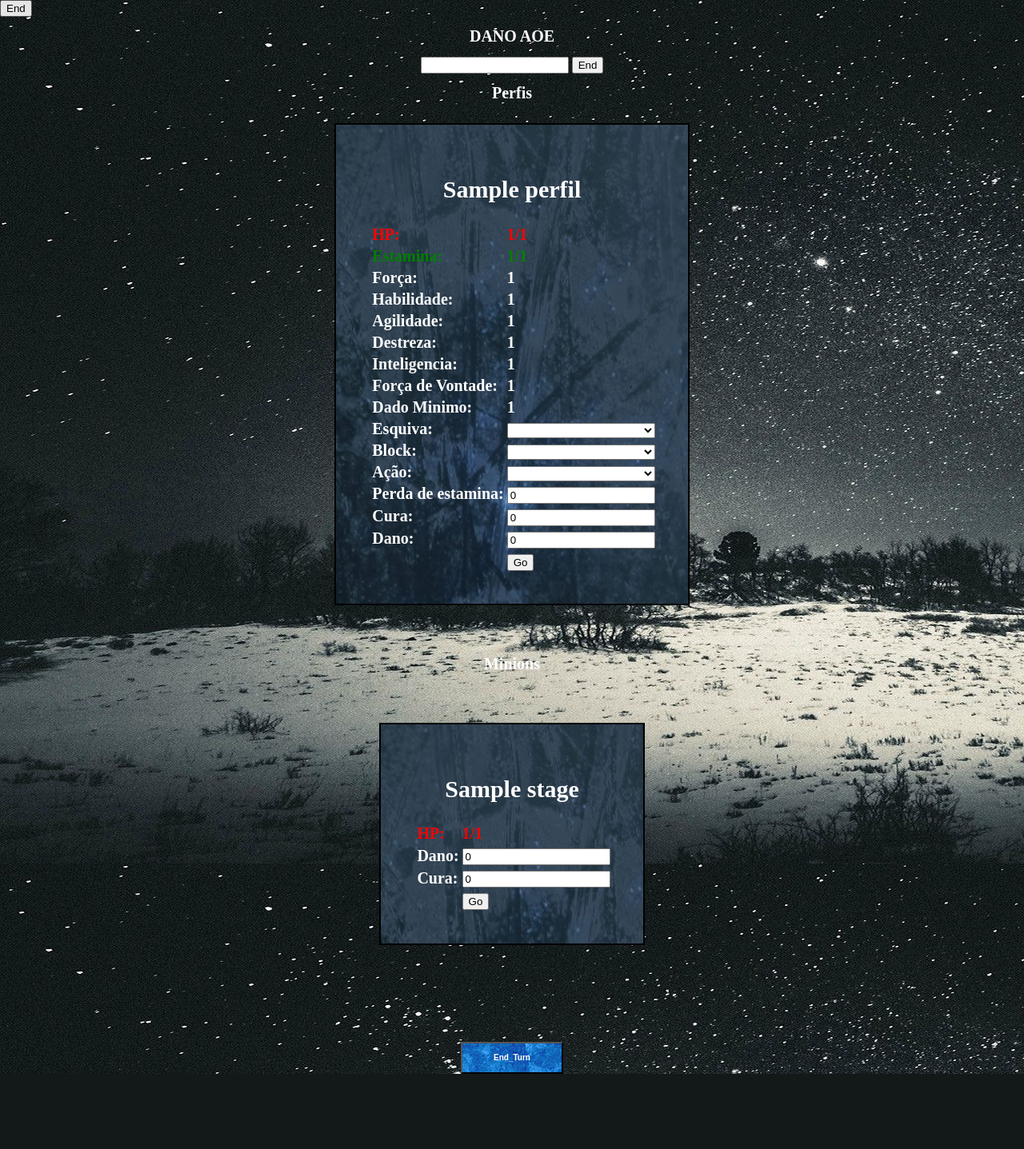
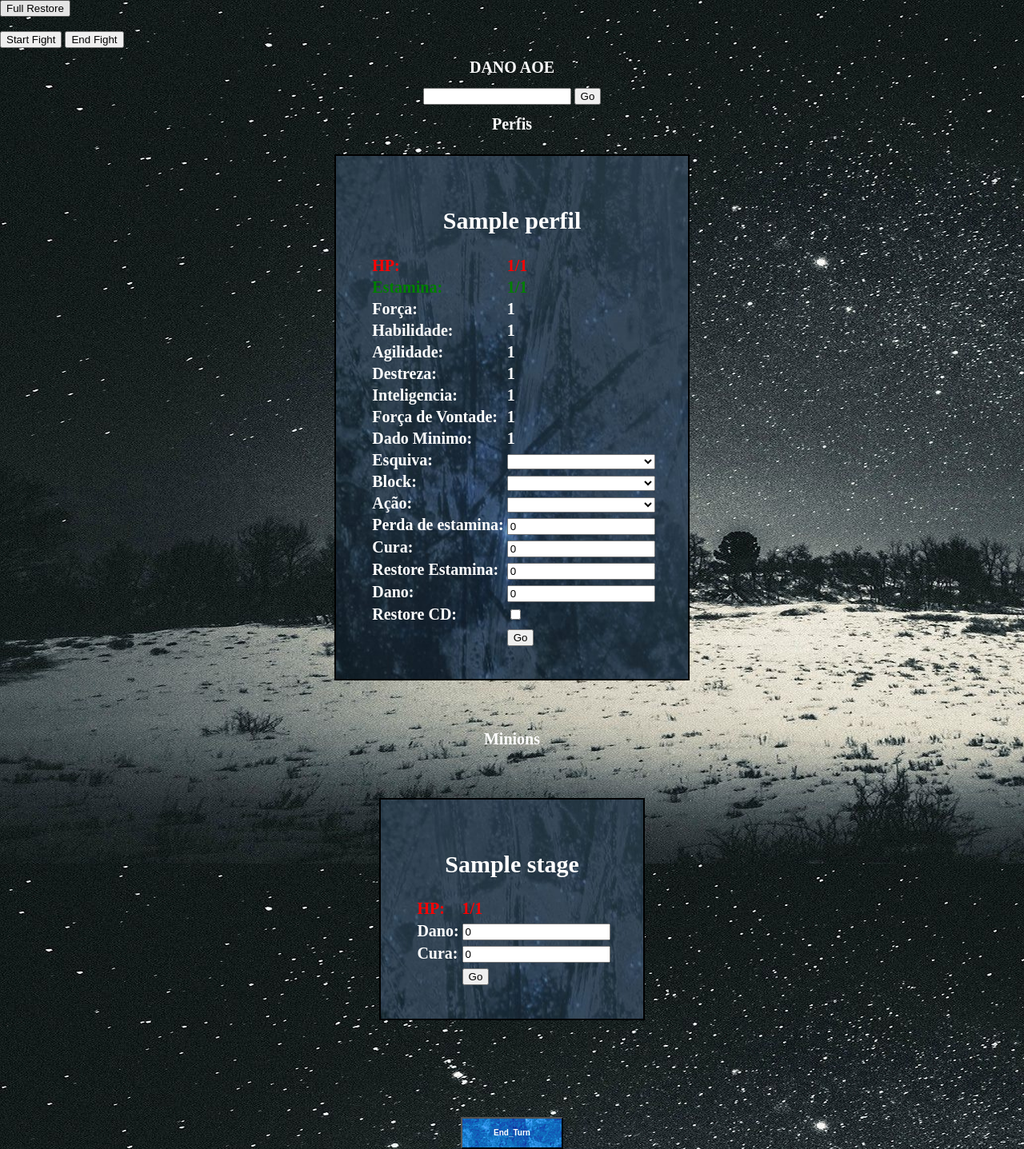
Before and after one commit to lucasgsouza03/RPG, a Django app: page /perfil/ in a window 1280 px wide. Shown: the whole page at 80% size. Before the commit the page ends 1343 px from the top, so only its background shows below. Run offline with Django 3.2, Linux system fonts and the light colour scheme; tables that the repository leaves empty hold one stand-in row (values such as "Sample post").

Commit message:
patch 1.0 liber summa

```diff
--- a/RPG/settings.py
+++ b/RPG/settings.py
@@ -41,7 +41,6 @@ INSTALLED_APPS = [
     'django.contrib.sessions',
     'django.contrib.messages',
     'django.contrib.staticfiles',
-    'reset_migrations',
     'RPJOGA',
 ]
 
--- a/RPJOGA/forms.py
+++ b/RPJOGA/forms.py
@@ -52,13 +52,8 @@ class acoes(forms.Form):
             return estamina
 
     def turno(estamina, forc_vont):
-        forc_vont = int(forc_vont)
-        if forc_vont == 6:
-            estamina = estamina + 30
-            return estamina
-        else:
-            estamina = estamina + 15
-            return estamina
+        estamina = estamina + 30
+        return estamina
 
 class malun_est(forms.Form):
     nome = forms.CharField()
@@ -81,3 +76,6 @@ class malun_est(forms.Form):
         forc_vont = int(forc_vont)
         estamina = base + ((forc_vont + 10)**2)
         return estamina
+
+    def calc_crit(self):
+        return 20 - (self.agilidade // 2)
--- a/RPJOGA/models.py
+++ b/RPJOGA/models.py
@@ -17,7 +17,8 @@ class char(models.Model):
     estamina = models.IntegerField()
     base_hp =  models.IntegerField()
     base_estamina = models.IntegerField()
-    dmin = models.IntegerField(blank = True)
+    dmin = models.IntegerField(blank=True, null=True)
+    dcrit = models.IntegerField(blank=True, null=True)
 
     class Meta:
         db_table = "perfil"
--- a/RPJOGA/templates/log.html
+++ b/RPJOGA/templates/log.html
@@ -17,6 +17,8 @@
                     <b style="color:blue">{{ i.tipo }}:  {{ i.mensagem }}</b><br>
                     {% elif i.mensagem == "Fim da batalha====================================================================================" %}
                     <b style="color:Red">{{ i.tipo }}:  {{ i.mensagem }}</b><br>
+                    {% elif i.mensagem == "Início da batalha===================================================================================" %}
+                    <b style="color:green">{{ i.tipo }}:  {{ i.mensagem }}</b><br>
                     {% else %}
                     {{ i.tipo }}:  {{ i.mensagem }}<br>
                     {% endif %}
--- a/RPJOGA/templates/perfil.html
+++ b/RPJOGA/templates/perfil.html
@@ -10,15 +10,26 @@
 	<body>
         <form method="POST" action="">
             {% csrf_token %}
-            <input type="submit" name="EndFight" value="End">
+            <input type="submit" name="FullRestore" value="Full Restore">
         </form>
+        <br>
+        <div style="display: inline;">
+            <form method="POST" action="" style="display: inline;">
+                {% csrf_token %}
+                <input type="submit" name="Start" value="Start Fight" >
+            </form>
+            <form method="POST" action="" style="display: inline;">
+                {% csrf_token %}
+                <input type="submit" name="End" value="End Fight">
+            </form>
+        </div>
         <center>
         <div>
             <form method="POST" action="">
                 {% csrf_token %}
                 <h1>DANO AOE</h1>
                 <input class="input" type="number" name="aoe">
-                <input type="submit" name="EndFight" value="End">
+                <input type="submit" name="FullRestore" value="Go">
             </form>
         </div>
         </center>
@@ -72,7 +83,13 @@
                             <td></td><td>Cura:</td><td> <input type="number" name="cura" class="input" value="0"/> </td>
                         </tr>
                         <tr>
+                            <td></td><td>Restore Estamina:</td><td> <input type="number" name="RestoreEstamina" class="input" value="0"/> </td>
+                        </tr>
+                        <tr>
                             <td></td><td>Dano:</td><td> <input type="number" name="dano" class="input" value="0"/> </td>
+                        </tr>
+                        <tr>
+                            <td></td><td>Restore CD:</td><td> <input type="checkbox" name="RestoreCD" class="input" value="True"/> </td>
                         </tr>
                         <tr>
                             <td></td><td></td><td> <button name="char" type="submit" value="{{ perfil.nome }}">Go</button> </td>
--- a/RPJOGA/views.py
+++ b/RPJOGA/views.py
@@ -11,7 +11,7 @@ def perfil(request):
     if request.POST:
         form = acoes(request.POST)
         nome = request.POST.get("char")
-        minion = request.POST.get("minion")
+        minionator = request.POST.get("minion")
         Esquiva = request.POST.get("esquiva")
         Block = request.POST.get("block")
         Action = request.POST.get("action")
@@ -19,12 +19,16 @@ def perfil(request):
         Dano = request.POST.get("dano")
         Cura = request.POST.get("cura")
         turno = request.POST.get("EndTurn")
-        fight = request.POST.get("EndFight")
+        restore = request.POST.get("FullRestore")
         aoe = request.POST.get("aoe")
+        start = request.POST.get("Start")
+        end = request.POST.get("End")
+        cd = request.POST.get("RestoreCD")
+        estamina = request.POST.get("RestoreEstamina")
 
         if nome:
             dude = char.objects.get(nome=nome)
-        elif minion:
+        elif minionator:
             dude = minion_stage.objects.get(id=minion)
             Block = ""
             Esquiva = ""
@@ -62,85 +66,79 @@ def perfil(request):
                         i.hp = i.base_hp
                     i.save()
         elif turno:
-            rodadas = rodada.objects.get(id=1)
-            turn = rodadas.turn + 1
-            if turn < 2:
-                rodada.objects.filter(id=1).update(turn=turn)
-            elif turn == 2:
-                rodada.objects.filter(id=1).update(turn=0)
-                skills = skill.objects.all()
-                minion_skills = minion_skill.objects.all()
-                debuff = debuf.objects.filter(id=1)
-                for i in debuff:
-                    if i.duracao > 0:
-                        i.duracao = i.duracao - 1
+            skills = skill.objects.all()
+            minion_skills = minion_skill.objects.all()
+            debuff = debuf.objects.filter(id=1)
+            for i in debuff:
+                if i.duracao > 0:
+                    i.duracao = i.duracao - 1
+                    i.save()
+            for i in skills:
+                if i.duracao_corrent == 20:
+                    m = minion_stage.objects.filter(skill_id=i.id)
+                    vali = None
+                    for j in m:
+                        if j.nome != None:
+                            vali = "minion"
+                    if vali == None:
+                        i.duracao_corrent = 0
+                        i.cd_corrent = i.cd
                         i.save()
-                for i in skills:
-                    if i.duracao_corrent == 20:
-                        m = minion_stage.objects.filter(skill_id=i.id)
-                        vali = None
-                        for j in m:
-                            if j.nome != None:
-                                vali = "minion"
-                        if vali == None:
-                            i.duracao_corrent = 0
+                elif i.duracao > 0 or i.duracao < 20:
+                    if i.fist_turn == 0:
+                        if i.duracao_corrent > 1:
+                            current_duracao = i.duracao_corrent - 1
+                            i.duracao_corrent = current_duracao
+                            i.save()
+                        elif i.duracao_corrent == 1:
+                            current_duracao = i.duracao_corrent - 1
+                            i.duracao_corrent = current_duracao
                             i.cd_corrent = i.cd
                             i.save()
-                    elif i.duracao > 0 or i.duracao < 20:
-                        if i.fist_turn == 0:
-                            if i.duracao_corrent > 1:
-                                current_duracao = i.duracao_corrent - 1
-                                i.duracao_corrent = current_duracao
-                                i.save()
-                            elif i.duracao_corrent == 1:
-                                current_duracao = i.duracao_corrent - 1
-                                i.duracao_corrent = current_duracao
-                                i.cd_corrent = i.cd
-                                i.save()
-                            elif i.duracao_corrent == 0 and i.cd_corrent > 0:
-                                current_cd = i.cd_corrent - 1
-                                i.cd_corrent = current_cd
-                                i.save()
-                        elif i.fist_turn == 1:
-                            i.fist_turn = 0
-                            i.save()
-
-                    elif i.cd_corrent > 0:
-                        if i.fist_turn == 0:
+                        elif i.duracao_corrent == 0 and i.cd_corrent > 0:
                             current_cd = i.cd_corrent - 1
                             i.cd_corrent = current_cd
                             i.save()
-                        elif i.fist_turn == 1:
-                            i.fist_turn = 0
+                    elif i.fist_turn == 1:
+                        i.fist_turn = 0
+                        i.save()
+
+                elif i.cd_corrent > 0:
+                    if i.fist_turn == 0:
+                        current_cd = i.cd_corrent - 1
+                        i.cd_corrent = current_cd
+                        i.save()
+                    elif i.fist_turn == 1:
+                        i.fist_turn = 0
+                        i.save()
+
+            for i in minion_skills:
+                if i.duracao > 0:
+                    if i.fist_turn == 0:
+                        if i.duracao_corrent > 1:
+                            current_duracao = i.duracao_corrent - 1
+                            i.duracao_corrent = current_duracao
                             i.save()
-
-                for i in minion_skills:
-                    if i.duracao > 0:
-                        if i.fist_turn == 0:
-                            if i.duracao_corrent > 1:
-                                current_duracao = i.duracao_corrent - 1
-                                i.duracao_corrent = current_duracao
-                                i.save()
-                            elif i.duracao_corrent == 1:
-                                current_duracao = i.duracao_corrent - 1
-                                i.duracao_corrent = current_duracao
-                                i.cd_corrent = i.cd
-                                i.save()
-                            elif i.duracao_corrent == 0 and i.cd_corrent > 0:
-                                current_cd = i.cd_corrent - 1
-                                i.cd_corrent = current_cd
-                                i.save()
-                        elif i.fist_turn == 1:
-                            i.fist_turn = 0
+                        elif i.duracao_corrent == 1:
+                            current_duracao = i.duracao_corrent - 1
+                            i.duracao_corrent = current_duracao
+                            i.cd_corrent = i.cd
                             i.save()
-                    elif i.cd_corrent > 0:
-                        if i.fist_turn == 0:
+                        elif i.duracao_corrent == 0 and i.cd_corrent > 0:
                             current_cd = i.cd_corrent - 1
                             i.cd_corrent = current_cd
                             i.save()
-                        elif i.fist_turn == 1:
-                            i.fist_turn = 0
-                            i.save()
+                    elif i.fist_turn == 1:
+                        i.fist_turn = 0
+                        i.save()
+                elif i.cd_corrent > 0:
+                    if i.fist_turn == 0:
+                        current_cd = i.cd_corrent - 1
+                        i.cd_corrent = current_cd
+                        i.save()
+                    elif i.fist_turn == 1:
+                        i.fist_turn = 0
+                        i.save()
             for i in dude:
                 estamina = acoes.turno(i.estamina, i.forc_vont)
                 if estamina > i.base_estamina:
@@ -149,7 +147,7 @@ def perfil(request):
                 i.save()
             msg = "Fim de turno--------------------------------------------------------------------------------------------------------------------------"
             log.objects.create(tipo="ACTION", mensagem=msg)
-        elif fight:
+        elif restore:
             skills = skill.objects.all()
             minions = minion_stage.objects.all().delete()
             minion_skills = minion_skill.objects.all()
@@ -158,6 +156,7 @@ def perfil(request):
                 i.duracao = 0
                 i.save()
             for i in dude:
+                i.hp = i.base_hp
                 i.estamina = i.base_estamina
                 i.save()
             for i in skills:
@@ -172,6 +171,31 @@ def perfil(request):
                 i.fist_turn = 0
                 i.max_use_corrent = i.max_use
                 i.save()
+        elif cd:
+            skills = skill.objects.filter(char_id=dude.id)
+            mini = minion.objects.get(char_id=dude.id)
+            minion_skills = minion_skill.objects.filter(minion_id=mini.id)
+            for i in skills:
+                i.cd_corrent = 0
+                i.duracao_corrent = 0
+                i.fist_turn = 0
+                i.max_use_corrent = i.max_use
+                i.save()
+            for i in minion_skills:
+                i.cd_corrent = 0
+                i.duracao_corrent = 0
+                i.fist_turn = 0
+                i.max_use_corrent = i.max_use
+                i.save()
+        elif estamina != "0":
+            dude.estamina = dude.estamina + int(estamina)
+            if dude.estamina > dude.base_estamina:
+                dude.estamina = dude.base_estamina
+            dude.save()
+        elif start:
+            msg = "Início da batalha==================================================================================="
+            log.objects.create(tipo="BLOCK", mensagem=msg)
+        elif end:
             msg = "Fim da batalha===================================================================================="
             log.objects.create(tipo="BLOCK", mensagem=msg)
         elif Block != "":
@@ -205,7 +229,7 @@ def perfil(request):
                 msg = str(dude.nome)+" falha ao efetuar a esquiva e toma "+str(Dano)+" de dano"
                 log.objects.create(tipo="ESQUIVA", mensagem=msg)
         elif Dano != "0":
-            if minion:
+            if minionator:
                 dude.hp = dude.hp - int(Dano)
                 dude.save()
                 if dude.hp <= 0:
@@ -303,8 +327,10 @@ def create_char(request):
         dmin = request.POST.get("dmin")
         hp = form.calc_hp(forca, forc_vont)
         estamina = form.calc_estamina(forc_vont)
+        dcrit = form.calc_crit(dmin)
+
         if (int(forca)+int(habilidade)+int(agilidade)+int(dex)+int(inteligencia)+int(forc_vont)) == 17:
-            dude = char.objects.create(nome=nome, identificador=identificador, forca=forca, habilidade=habilidade, agilidade=agilidade, dex=dex, inteligencia=inteligencia, forc_vont=forc_vont, hp=hp, estamina=estamina, base_hp=hp, base_estamina=estamina, dmin=dmin)
+            dude = char.objects.create(nome=nome, identificador=identificador, forca=forca, habilidade=habilidade, agilidade=agilidade, dex=dex, inteligencia=inteligencia, forc_vont=forc_vont, hp=hp, estamina=estamina, base_hp=hp, base_estamina=estamina, dmin=dmin, dcrit=dcrit)
             dude.save()
 
     else:
@@ -442,12 +468,12 @@ def detalhes(request, identificador):
                     perso.save()
                 if habili.nome == "Maldição Sombria":
                     debuf.objects.filter(id=1).update(duracao=2)
-                else:
-                    if habili.bonus_cost != 0 and perso.nome == 'Mandrake Satawin':
-                        perso.hp = perso.hp - habili.bonus_cost
-                        perso.save()
-                    perso.estamina = perso.estamina - habili.estamina
+
+                elif habili.bonus_cost != 0 and perso.nome == 'Mandrake Satawin':
+                    perso.hp = perso.hp - habili.bonus_cost
                     perso.save()
+                perso.estamina = perso.estamina - habili.estamina
+                perso.save()
                 if reduc:
                     dmin = perso.dmin - int(reduc)
                 else:
@@ -465,19 +491,7 @@ def detalhes(request, identificador):
                             por.cd_corrent = habili.cd
                             por.fist_turn = 1
                             por.save()
-                    if habili.nome == "Investida Cortante":
-                        if result >= 9 and result <= 12:
-                            habili.dano = 65
-                        elif result >= 13 and result <= 15:
-                            habili.dano = 130
-                        elif result >= 16 and result <= 19:
-                            habili.dano = 260
-                        elif result == 20:
-                            habili.dano = 520
-                    elif habili.nome == "Paralisia do Olhar":
-                        if result >= 14:
-                            habili.dano = habili.dano * 2
-                    elif result == 20:
+                    if result >= perso.dcrit:
                         habili.dano = habili.dano * 2
                     if habili.dano < 0:
                         if habili.nome == "Cura Elfica":
```
Also changed, not shown: RPJOGA/migrations/0004_auto_20200915_1713.py (added), 1 other file.
